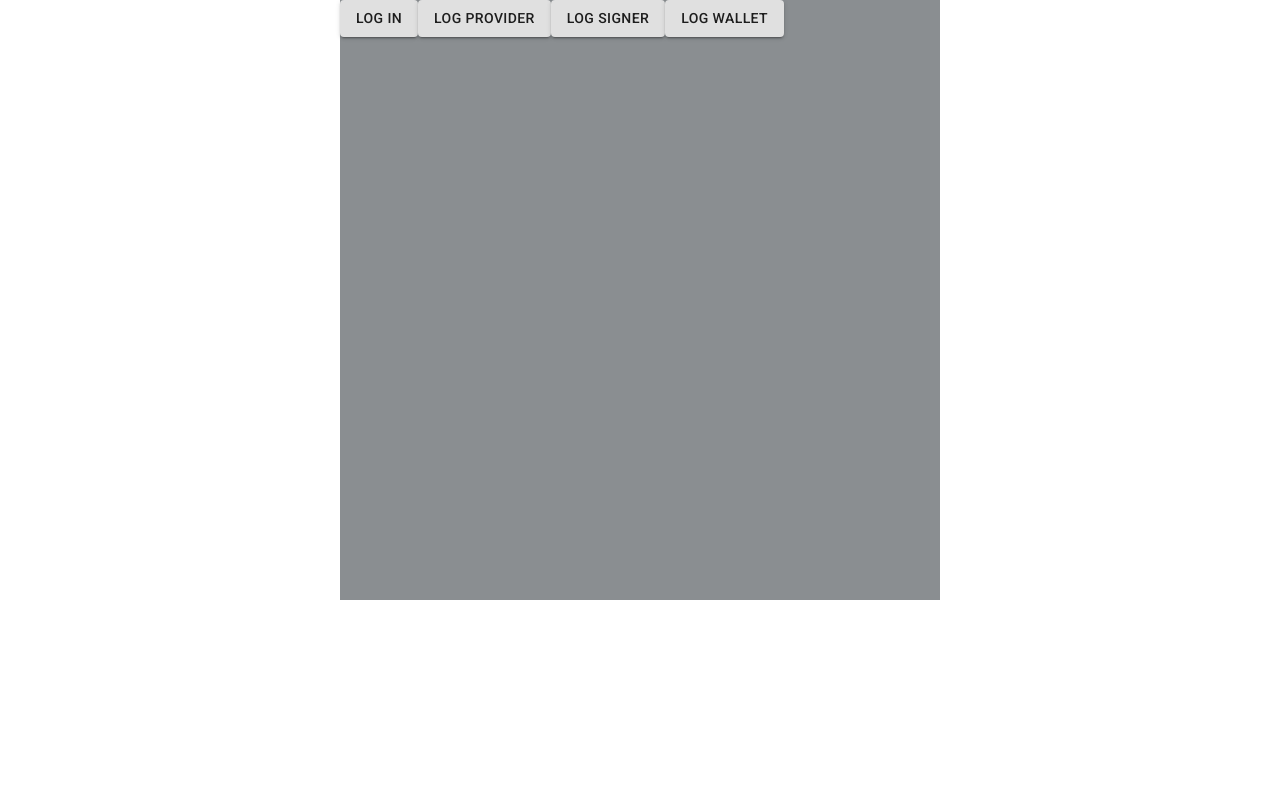
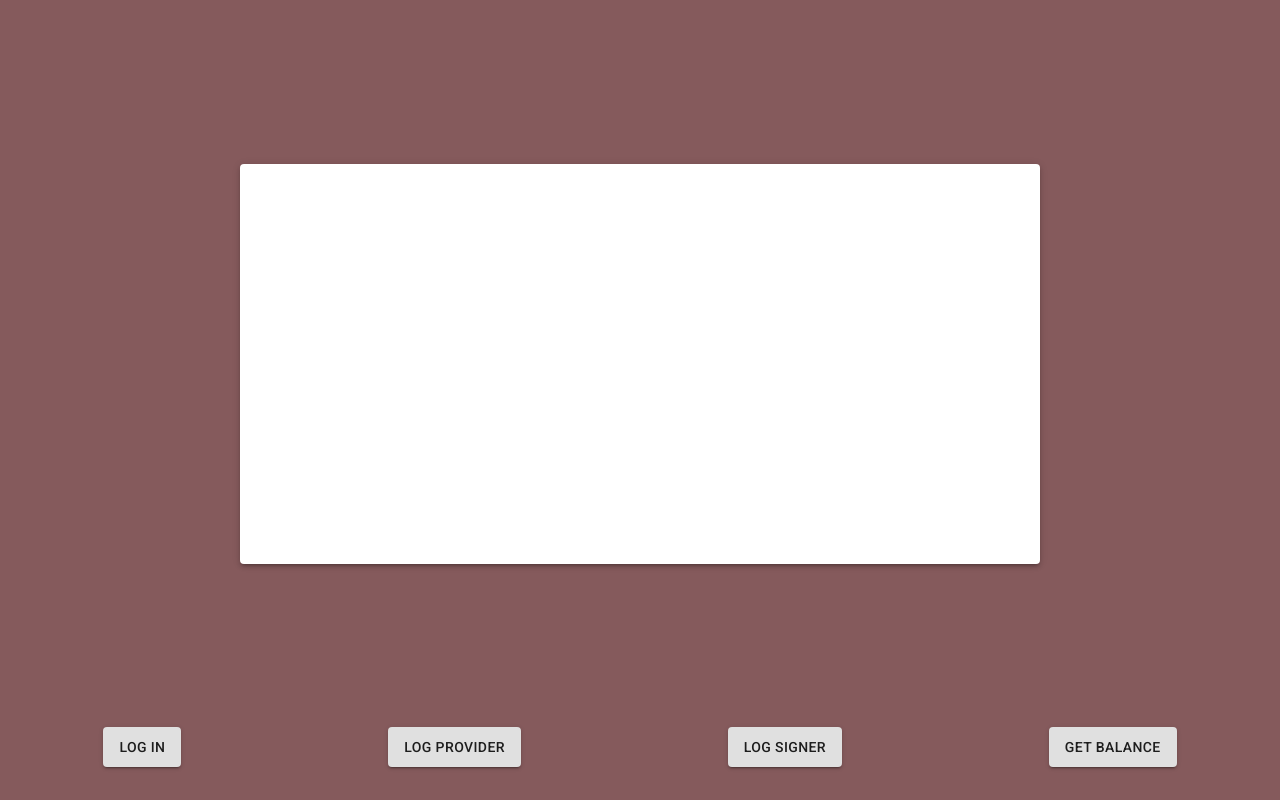
Before and after one commit to Gblumentals/react-eth, a React (Create React App) app: page / in a window 1280 px wide. Built offline with nearby package versions, Linux system fonts and the light colour scheme.

Commit message:
connection to metamask and loggind balance

```diff
--- /dev/null
+++ b/src/components/Balance/index.tsx
@@ -0,0 +1,24 @@
+import useStyles from './style';
+import ether from '../../services/ether'
+
+import Paper from '@material-ui/core/Paper';
+
+type Props = {
+  balance: string
+}
+
+const Balance = (props: Props) => {
+  const classes = useStyles()
+
+  return (
+    <div className={classes.root}>
+      <Paper elevation={3} className={classes.paper}>
+        <div className={classes.balanceWrapper}>
+          {props.balance}
+        </div>
+      </Paper>
+    </div>
+  );
+}
+
+export default Balance;
--- /dev/null
+++ b/src/components/Balance/style.ts
@@ -0,0 +1,20 @@
+import { makeStyles } from '@material-ui/core/styles';
+
+const useStyles = makeStyles((theme) => ({
+  root: {
+    margin: 'auto'
+  },
+  paper: {
+    display: 'flex',
+    backgroundColor: theme.palette.primary.light,
+    height: 400,
+    width: 800
+  },
+  balanceWrapper: {
+    margin: 'auto',
+    fontSize: 24,
+    color: theme.palette.primary.dark
+  }
+}));
+
+export default useStyles
--- a/src/components/Page/Page.css
+++ /dev/null
@@ -1,6 +0,0 @@
-.Page {
-  background-color: #8A8E91;
-  width: 600px;
-  height: 600px;
-  margin: auto;
-}
--- a/src/components/Page/index.tsx
+++ b/src/components/Page/index.tsx
@@ -1,22 +1,33 @@
-import './Page.css';
+import { useState } from 'react';
+import useStyles from './style';
 import ether from '../../services/ether'
 
 import Button from '@material-ui/core/Button';
+import Balance from '../Balance';
 
 const Page = () => {
+  const classes = useStyles()
+  const [balance, setBalance] = useState('')
 
   return (
-    <div className="Page">
+    <div className={classes.root}>
+      <div className={classes.balanceWrapper}>
+        <Balance balance={balance} />
+      </div>
+      <div className={classes.buttonWrapper}>
         <Button
           variant="contained"
+          className={classes.button}
           onClick={() => {
             console.log("Loggin in...", ether.setProvider())
           }}
+
         >
             Log in
         </Button>
         <Button
           variant="contained"
+          className={classes.button}
           onClick={() => {
             console.log("Provider:", ether.getProvider())
           }}
@@ -25,6 +36,7 @@ const Page = () => {
         </Button>
         <Button
           variant="contained"
+          className={classes.button}
           onClick={() => {
             console.log("Signer:", ether.getSigner())
           }}
@@ -33,12 +45,17 @@ const Page = () => {
         </Button>
         <Button
           variant="contained"
+          className={classes.button}
           onClick={() => {
             console.log("Wallet:", ether.getWallet())
+            ether.getBalance().then((balance) => {
+              setBalance(balance)
+            })
           }}
         >
-        Log Wallet
+          Get Balance
         </Button>
+      </div>
   </div>
   );
 }
--- /dev/null
+++ b/src/components/Page/style.ts
@@ -0,0 +1,28 @@
+import { makeStyles } from '@material-ui/core/styles';
+
+const useStyles = makeStyles((theme) => ({
+  root: {
+    backgroundColor: theme.palette.primary.main,
+    width: '100vw',
+    height: '100vh',
+    display: 'flex',
+    flexDirection: 'column'
+  },
+  button: {
+    height: 40
+  },
+  buttonWrapper: {
+    width: '100%',
+    display: 'flex',
+    justifyContent: 'space-around',
+    height: 80,
+    marginTop: 'auto'
+  },
+  balanceWrapper: {
+    width: '100%',
+    height: '100%',
+    display: 'flex'
+  }
+}));
+
+export default useStyles
--- a/src/components/Window/Window.css
+++ /dev/null
@@ -1,3 +0,0 @@
-.Window-Dialog {
-  padding: 20px;
-}
--- /dev/null
+++ b/src/components/Window/style.ts
@@ -0,0 +1,3 @@
+export default {
+  padding: 20
+}
--- a/src/services/ether.ts
+++ b/src/services/ether.ts
@@ -10,13 +10,22 @@ const ether = () => {
   const getWallet = () => wallet;
   const getSigner = () => signer;
 
-  const setProvider = () => {
-    provider = new ethers.providers.JsonRpcProvider(config.provider);
-    wallet = new ethers.Wallet(config.privateKey);
-    signer = wallet.connect(provider);
+  const setProvider = async() => {
+    provider = new ethers.providers.Web3Provider((window as any).ethereum, "any");
+
+    await provider.send("eth_requestAccounts", []);
+    signer = await provider.getSigner();
+    wallet = await signer.getAddress();
+    console.log("Account:", wallet);
 
     return true;
-  };
+  }
+
+  async function getBalance() {
+    let balance = await provider.getBalance(wallet);
+    balance = ethers.utils.formatEther(balance);
+    return balance
+  }
 
   const ereaseProvider = () => {
     provider = null;
@@ -28,7 +37,8 @@ const ether = () => {
     getProvider,
     getWallet,
     getSigner,
-    setProvider
+    setProvider,
+    getBalance
   }
 };
 
```
Lines whose indentation alone changed are shown as unchanged.
